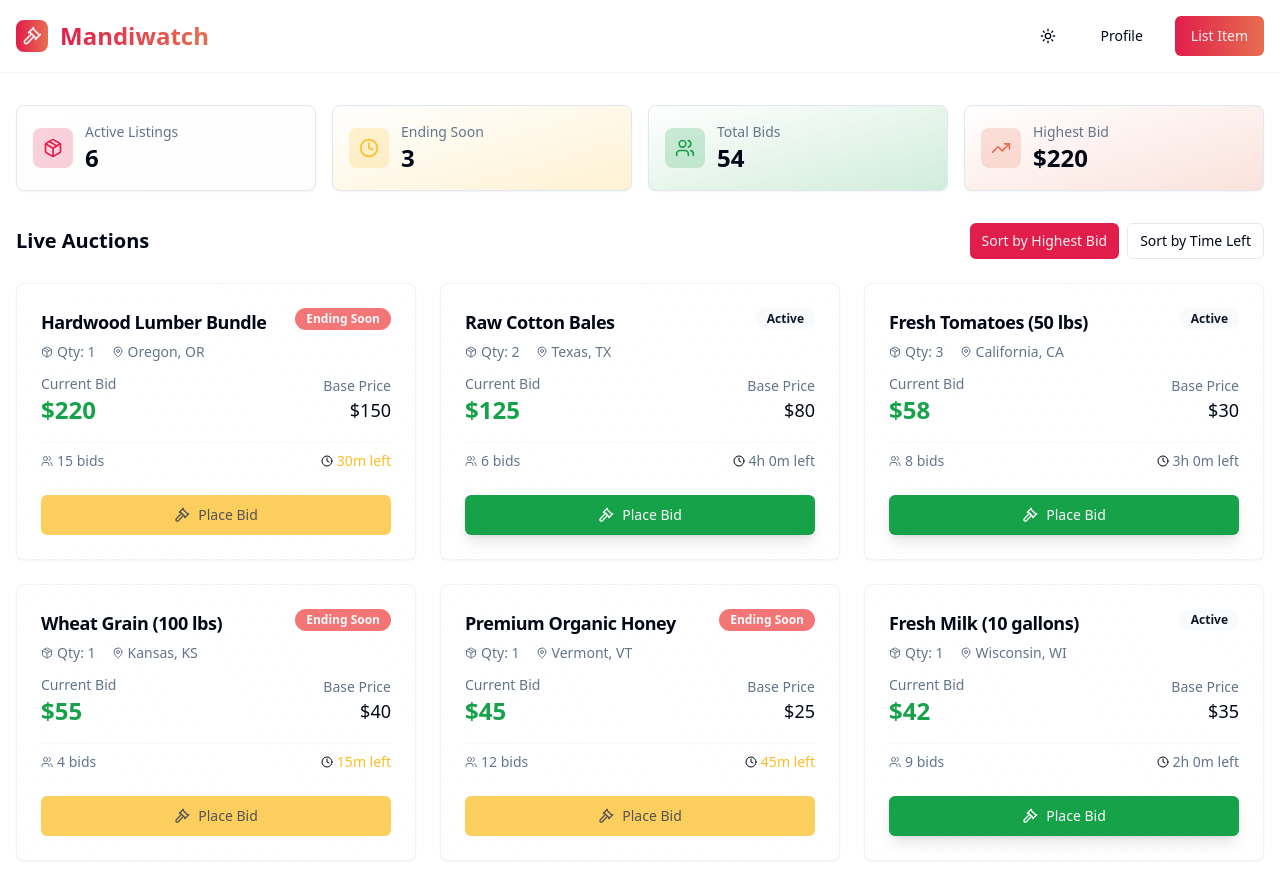
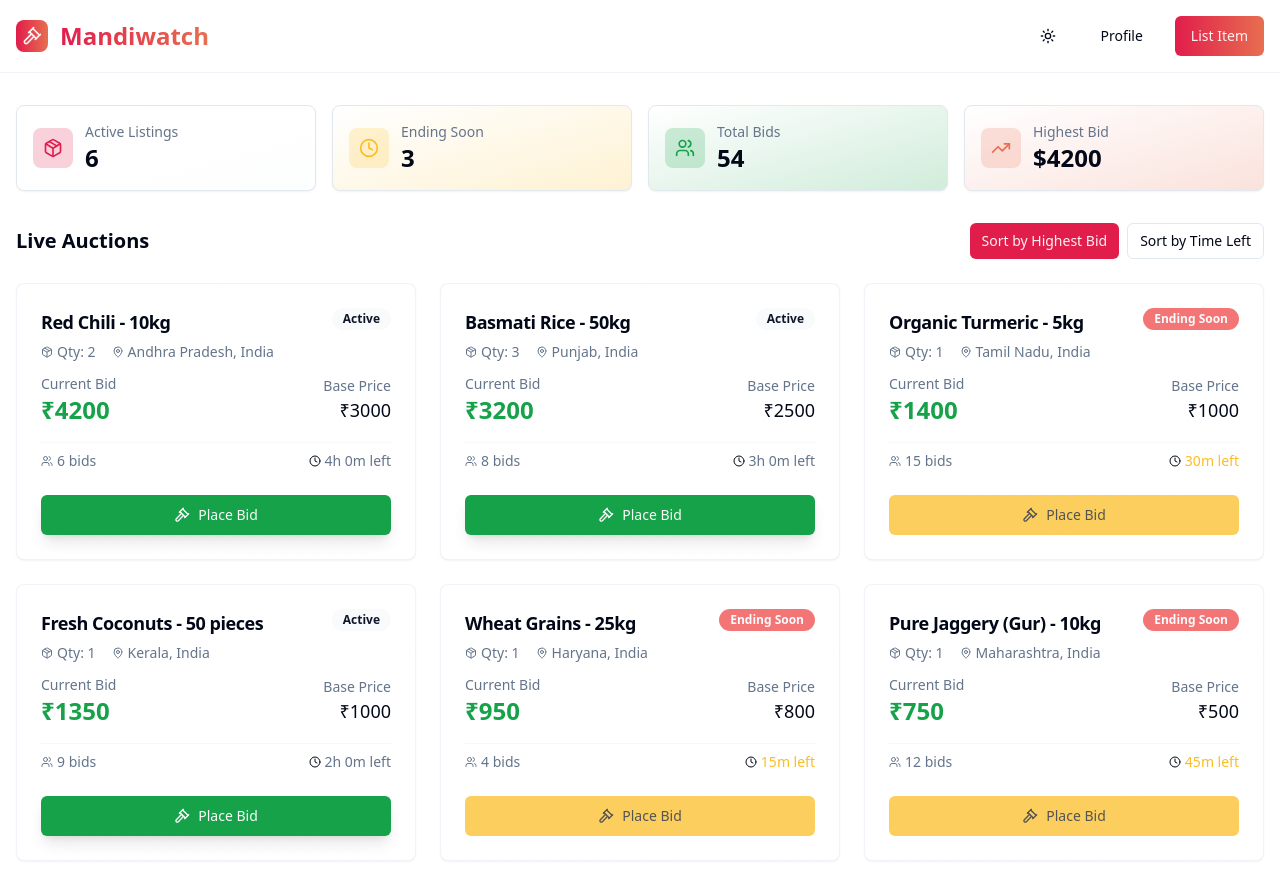
Before and after one commit to dhanish-raja/walmart-hack-project-home-page, a React (Vite) app: page / in a window 1280 px wide. Built offline with nearby package versions, Linux system fonts and the light colour scheme.

Commit message:
Update product listings
Adjust product names, currency, and prices to reflect Indian market and pricing.

```diff
--- a/src/components/ListingCard.tsx
+++ b/src/components/ListingCard.tsx
@@ -41,11 +41,11 @@ export const ListingCard = ({ listing }: ListingCardProps) => {
         <div className="flex justify-between items-center">
           <div>
             <p className="text-sm text-muted-foreground">Current Bid</p>
-            <p className="text-2xl font-bold text-success">${listing.currentBid}</p>
+            <p className="text-2xl font-bold text-success">₹{listing.currentBid}</p>
           </div>
           <div className="text-right">
             <p className="text-sm text-muted-foreground">Base Price</p>
-            <p className="text-lg text-foreground">${listing.basePrice}</p>
+            <p className="text-lg text-foreground">₹{listing.basePrice}</p>
           </div>
         </div>
 
--- a/src/data/mockListings.ts
+++ b/src/data/mockListings.ts
@@ -3,66 +3,66 @@ import { Listing } from "@/types/listing";
 export const mockListings: Listing[] = [
   {
     id: "1",
-    productName: "Premium Organic Honey",
+    productName: "Pure Jaggery (Gur) - 10kg",
     quantity: 1,
-    basePrice: 25,
-    currentBid: 45,
-    location: "Vermont, VT",
+    basePrice: 500,
+    currentBid: 750,
+    location: "Maharashtra, India",
     timeLeft: 45,
     bidCount: 12,
     isEnding: true
   },
   {
     id: "2",
-    productName: "Fresh Tomatoes (50 lbs)",
+    productName: "Basmati Rice - 50kg",
     quantity: 3,
-    basePrice: 30,
-    currentBid: 58,
-    location: "California, CA",
+    basePrice: 2500,
+    currentBid: 3200,
+    location: "Punjab, India",
     timeLeft: 180,
     bidCount: 8,
     isEnding: false
   },
   {
     id: "3",
-    productName: "Hardwood Lumber Bundle",
+    productName: "Organic Turmeric - 5kg",
     quantity: 1,
-    basePrice: 150,
-    currentBid: 220,
-    location: "Oregon, OR",
+    basePrice: 1000,
+    currentBid: 1400,
+    location: "Tamil Nadu, India",
     timeLeft: 30,
     bidCount: 15,
     isEnding: true
   },
   {
     id: "4",
-    productName: "Raw Cotton Bales",
+    productName: "Red Chili - 10kg",
     quantity: 2,
-    basePrice: 80,
-    currentBid: 125,
-    location: "Texas, TX",
+    basePrice: 3000,
+    currentBid: 4200,
+    location: "Andhra Pradesh, India",
     timeLeft: 240,
     bidCount: 6,
     isEnding: false
   },
   {
     id: "5",
-    productName: "Fresh Milk (10 gallons)",
+    productName: "Fresh Coconuts - 50 pieces",
     quantity: 1,
-    basePrice: 35,
-    currentBid: 42,
-    location: "Wisconsin, WI",
+    basePrice: 1000,
+    currentBid: 1350,
+    location: "Kerala, India",
     timeLeft: 120,
     bidCount: 9,
     isEnding: false
   },
   {
     id: "6",
-    productName: "Wheat Grain (100 lbs)",
+    productName: "Wheat Grains - 25kg",
     quantity: 1,
-    basePrice: 40,
-    currentBid: 55,
-    location: "Kansas, KS",
+    basePrice: 800,
+    currentBid: 950,
+    location: "Haryana, India",
     timeLeft: 15,
     bidCount: 4,
     isEnding: true
```
